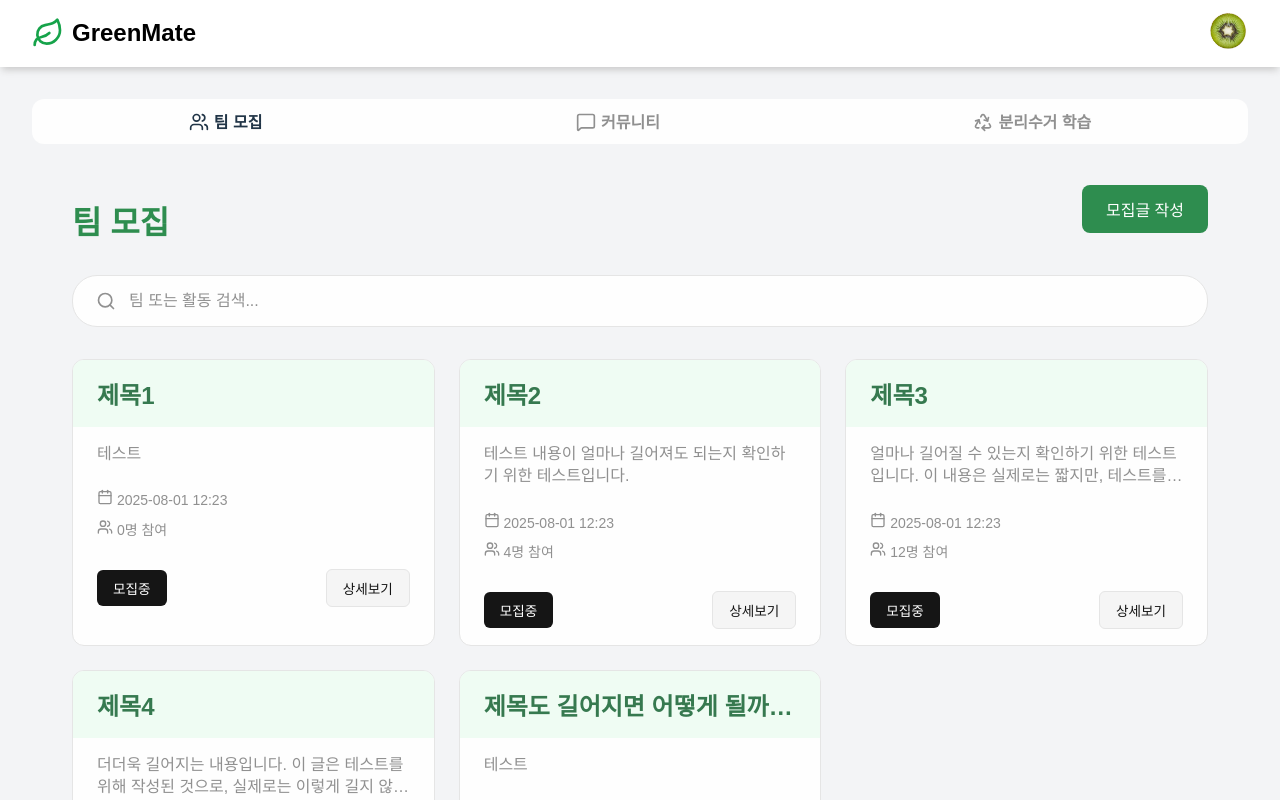
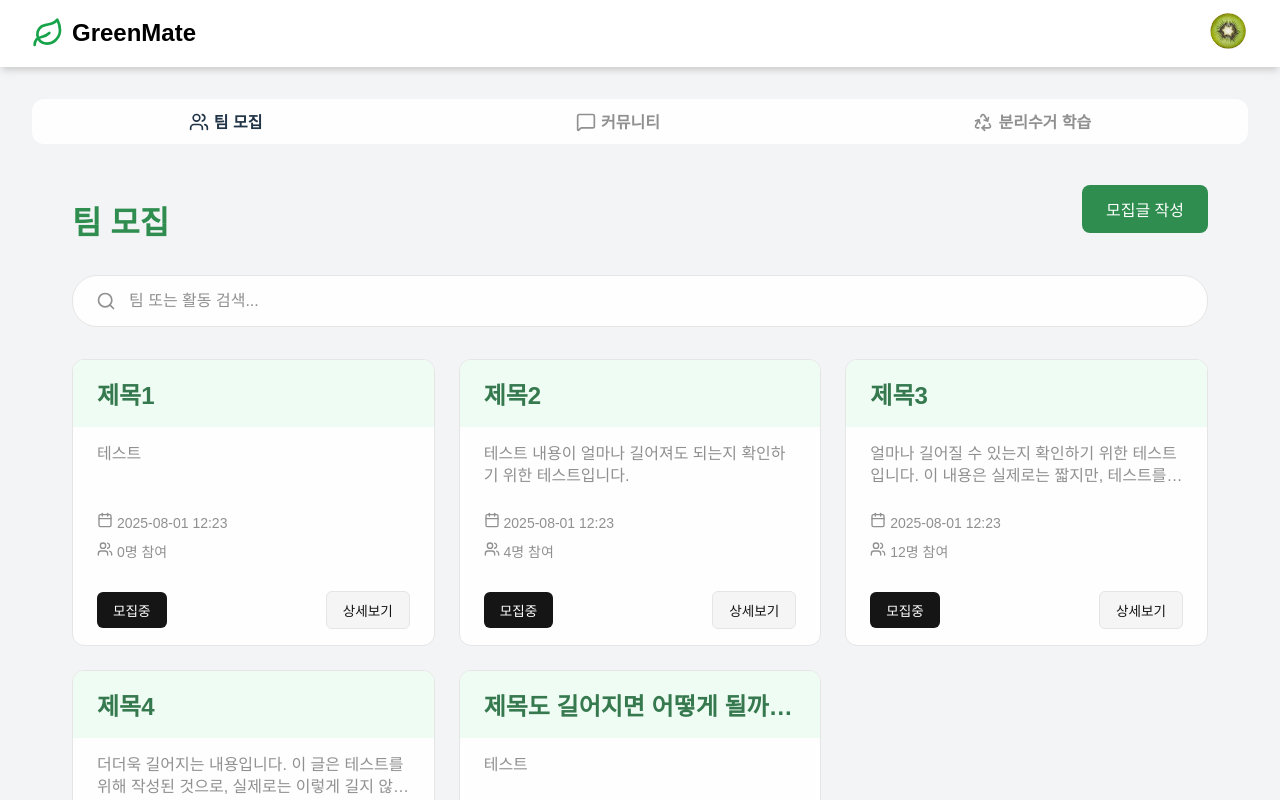
Before and after one commit to konempty/GreenMate-FE-T2, a React (Vite) app: page /post in a window 1280 px wide. Built offline with nearby package versions, Linux system fonts and the light colour scheme.

Commit message:
TEAM2-17 description css, height 속성 다시 추가

```diff
--- a/src/styles/Post.css
+++ b/src/styles/Post.css
@@ -146,6 +146,7 @@
   font-size: 1.0rem;
   margin: 0 0 1.5rem 0;
   line-height: 1.4;
+  height: 2.8rem;
   display: -webkit-box;
   -webkit-line-clamp: 2;
   line-clamp: 2;
```
